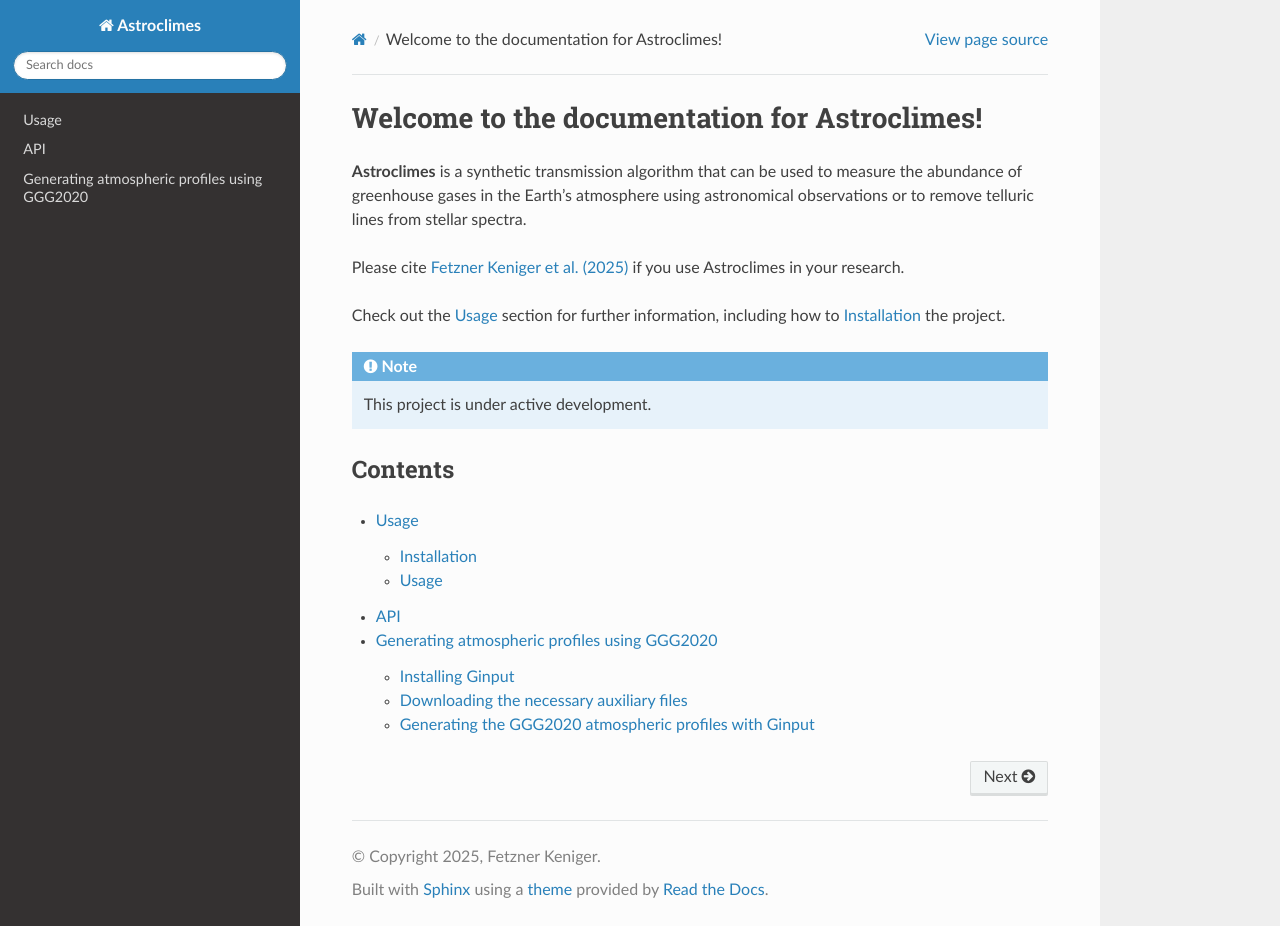
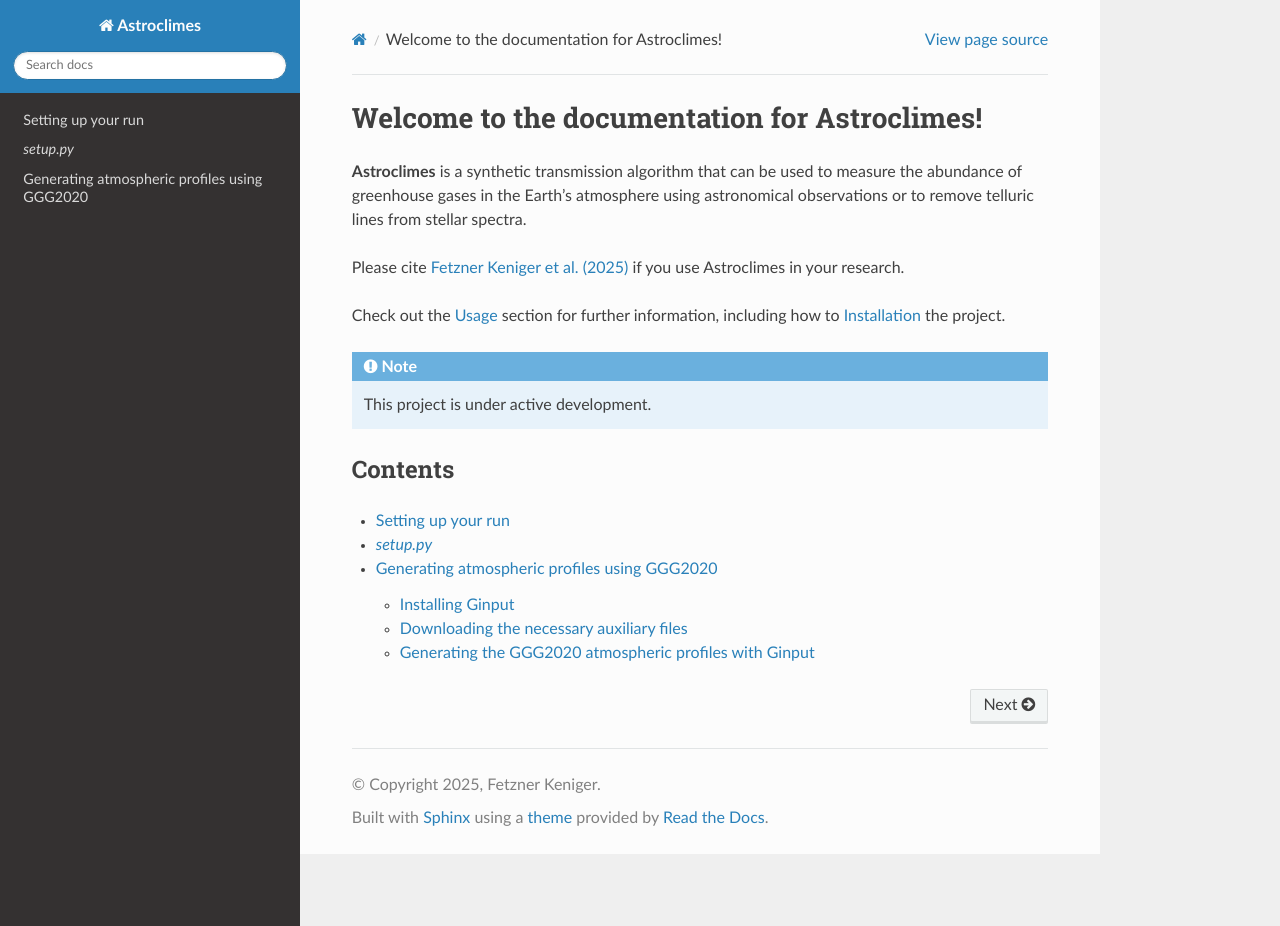
Before and after one commit to MarceloAron/Astroclimes, a Sphinx documentation site: the page built from docs/source/index.rst, in a window 1280 px wide and 926 px high. Built offline with Sphinx 7.4.7 and the Read the Docs theme 3.1.0, drawn with Linux system fonts in a browser that asks for light colours.

Commit message:
Update index.rst

```diff
--- a/docs/source/index.rst
+++ b/docs/source/index.rst
@@ -18,6 +18,5 @@
 
 .. toctree::
 
-   usage
-   api
+   setup
    generateGGG2020profs
```
